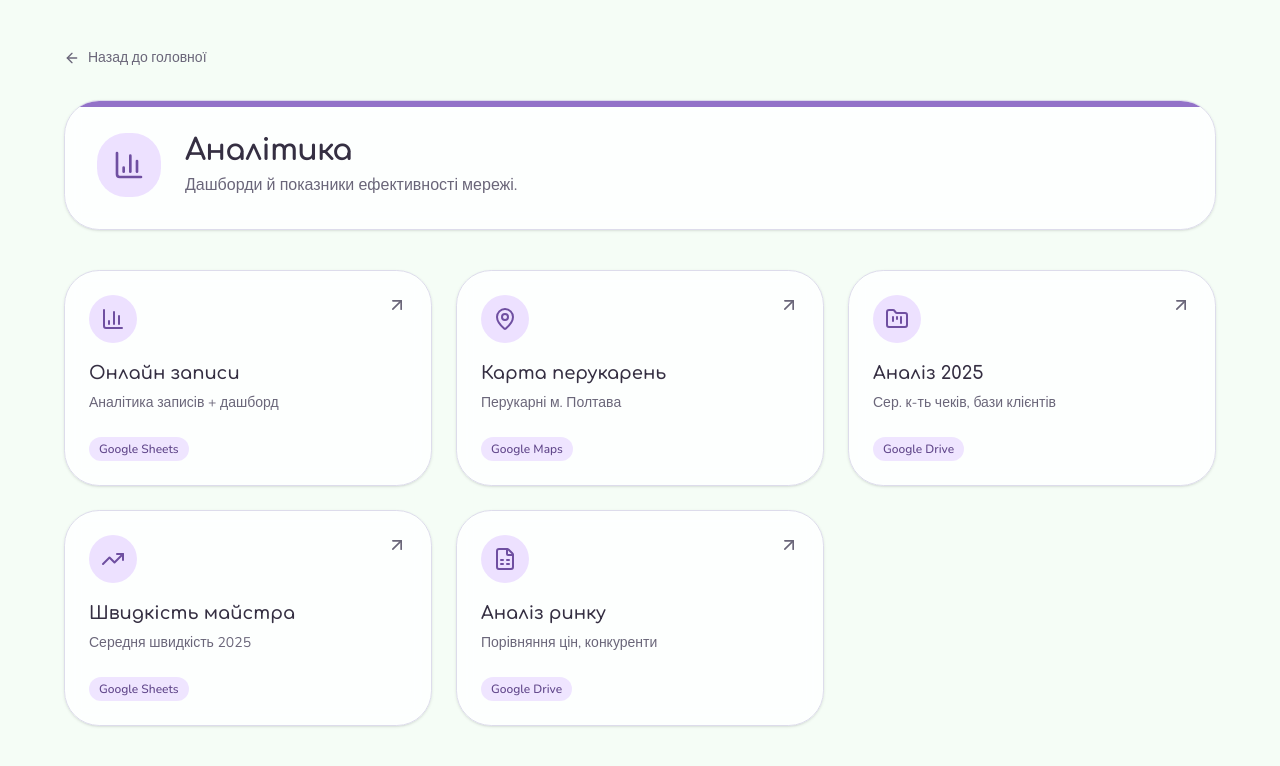
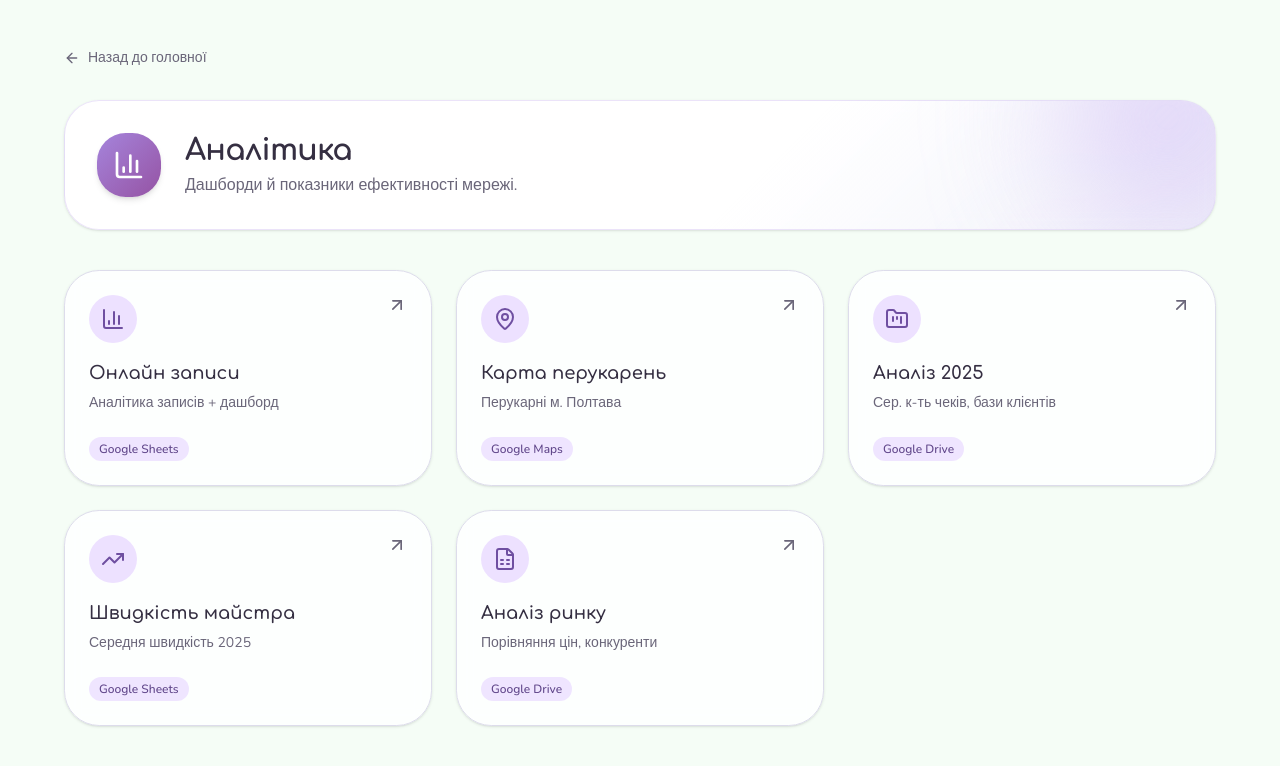
Before and after one commit to Nana-lana/like-hub, a Next.js app in the folder сайт/: page /analytics in a window 1280 px wide. Shown: the top 766 px of the page. Built offline with nearby package versions, Linux system fonts and the light colour scheme.

Commit message:
Update page.tsx

```diff
--- a/сайт/app/analytics/page.tsx
+++ b/сайт/app/analytics/page.tsx
@@ -29,11 +29,26 @@ export default function AnalyticsPage() {
           Назад до головної
         </Link>
 
-        {/* Головна шапка сторінки (як на сторінці Документи) */}
-        <div className="relative mb-10 overflow-hidden rounded-3xl border border-border bg-card/90 p-8 shadow-sm backdrop-blur-sm">
-          <span className="absolute inset-x-0 top-0 h-1.5 w-full bg-[oklch(0.62_0.13_300)]" aria-hidden="true" />
-          <div className="flex flex-col sm:flex-row items-start sm:items-center gap-6">
-            <span className="flex size-16 shrink-0 items-center justify-center rounded-2xl bg-[oklch(0.93_0.05_300)] text-[oklch(0.5_0.13_300)]">
+        {/* Головна шапка сторінки з градієнтним фоном та свіченням */}
+        <div
+          className="relative mb-10 overflow-hidden rounded-3xl border border-border bg-card/90 p-8 shadow-sm backdrop-blur-sm"
+          style={{
+            background: `linear-gradient(135deg, var(--card) 60%, oklch(0.92 0.05 300 / 0.4) 100%)`,
+            borderColor: `oklch(0.82 0.08 300 / 0.4)`,
+          }}
+        >
+          <div
+            className="pointer-events-none absolute -right-16 -top-24 h-56 w-56 rounded-full blur-3xl"
+            style={{ background: `oklch(0.82 0.09 300 / 0.5)` }}
+            aria-hidden="true"
+          />
+          <div className="relative flex flex-col sm:flex-row items-start sm:items-center gap-6">
+            <span
+              className="flex size-16 shrink-0 items-center justify-center rounded-2xl text-white shadow-md"
+              style={{
+                background: `linear-gradient(135deg, oklch(0.68 0.13 300), oklch(0.55 0.14 320))`,
+              }}
+            >
               <BarChart3 className="size-8" />
             </span>
             <div>
```
